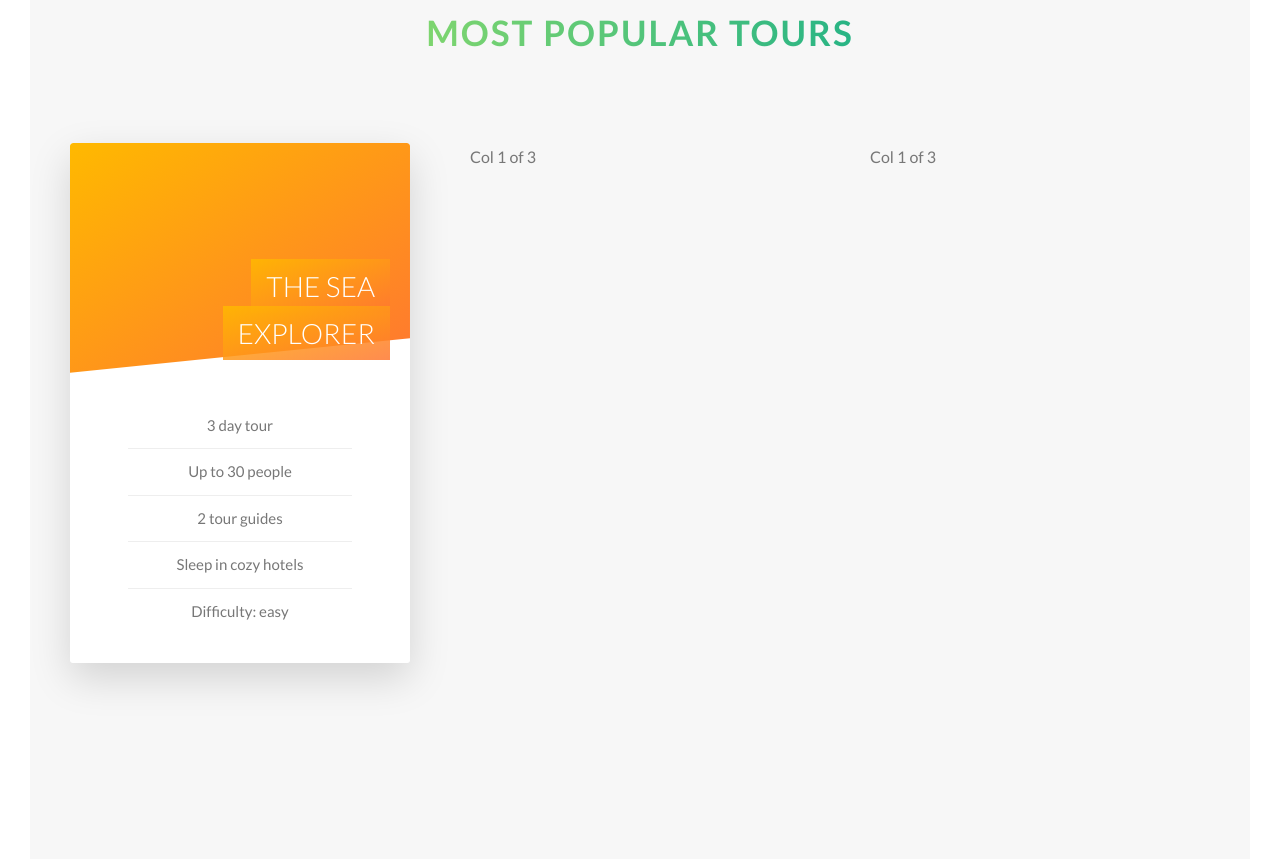
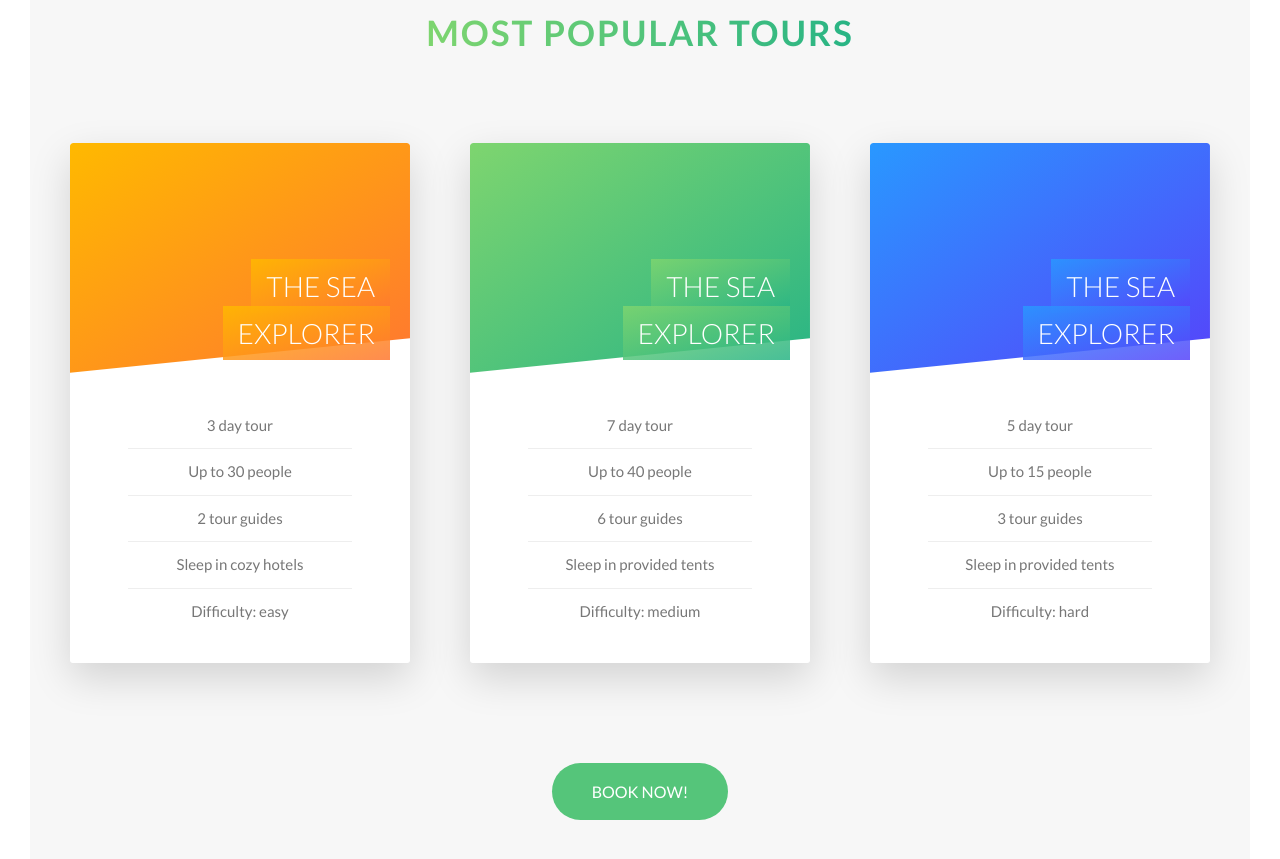
Before and after one commit to aykutterzi/natours, a website: page index.html in a window 1280 px wide. Shown: the part 2297-3156 px from the top of the page. Drawn offline with Linux system fonts and the light colour scheme.

Commit message:
Build other two cards and the button below

```diff
--- a/index.html
+++ b/index.html
@@ -161,12 +161,79 @@
                 </div>
               </div>
               <div class="card__side card__side--back card__side--back-1">
-                BACK
+                <div class="card__cta">
+                  <div class="card__price-box">
+                    <p class="card__price-only">Only</p>
+                    <p class="card__price-value">$297</p>
+                  </div>
+                  <a href="#" class="btn btn--white">Book now!</a>
+                </div>
               </div>
             </div>
           </div>
-          <div class="col-1-of-3">Col 1 of 3</div>
-          <div class="col-1-of-3">Col 1 of 3</div>
+          <div class="col-1-of-3">
+            <div class="card">
+              <div class="card__side card__side--front">
+                <div class="card__picture card__picture--2">&nbsp;</div>
+                <h4 class="card__heading">
+                  <span class="card__heading-span card__heading-span--2"
+                    >The sea explorer</span
+                  >
+                </h4>
+                <div class="card__details">
+                  <ul>
+                    <li>7 day tour</li>
+                    <li>Up to 40 people</li>
+                    <li>6 tour guides</li>
+                    <li>Sleep in provided tents</li>
+                    <li>Difficulty: medium</li>
+                  </ul>
+                </div>
+              </div>
+              <div class="card__side card__side--back card__side--back-2">
+                <div class="card__cta">
+                  <div class="card__price-box">
+                    <p class="card__price-only">Only</p>
+                    <p class="card__price-value">$497</p>
+                  </div>
+                  <a href="#" class="btn btn--white">Book now!</a>
+                </div>
+              </div>
+            </div>
+          </div>
+          <div class="col-1-of-3">
+            <div class="card">
+              <div class="card__side card__side--front">
+                <div class="card__picture card__picture--3">&nbsp;</div>
+                <h4 class="card__heading">
+                  <span class="card__heading-span card__heading-span--3"
+                    >The sea explorer</span
+                  >
+                </h4>
+                <div class="card__details">
+                  <ul>
+                    <li>5 day tour</li>
+                    <li>Up to 15 people</li>
+                    <li>3 tour guides</li>
+                    <li>Sleep in provided tents</li>
+                    <li>Difficulty: hard</li>
+                  </ul>
+                </div>
+              </div>
+              <div class="card__side card__side--back card__side--back-3">
+                <div class="card__cta">
+                  <div class="card__price-box">
+                    <p class="card__price-only">Only</p>
+                    <p class="card__price-value">$897</p>
+                  </div>
+                  <a href="#" class="btn btn--white">Book now!</a>
+                </div>
+              </div>
+            </div>
+          </div>
+        </div>
+        <div class="u-center-text u-margin-top-huge">
+          <a href="#" class="btn btn--green">Book now!</a>
         </div>
       </section>
     </main>
--- a/sass/base/_utilities.scss
+++ b/sass/base/_utilities.scss
@@ -11,3 +11,10 @@
 .u-margin-bottom-small {
   margin-bottom: 1.5rem;
 }
+
+.u-margin-top-big {
+  margin-top: 8rem;
+}
+.u-margin-top-huge {
+  margin-top: 10rem;
+}
--- a/sass/components/_button.scss
+++ b/sass/components/_button.scss
@@ -32,6 +32,15 @@
 
     &::after {
       background-color: $color-white;
+    }
+  }
+
+  &--green {
+    background-color: $color-primary;
+    color: $color-white;
+
+    &::after {
+      background-color: $color-primary;
     }
   }
 
--- a/sass/components/_card.scss
+++ b/sass/components/_card.scss
@@ -157,4 +157,30 @@
       }
     }
   }
+
+  // BACK SIDE STYLING
+  &__cta {
+    position: absolute;
+    top: 50%;
+    left: 50%;
+    transform: translate(-50%, -50%);
+    width: 90%;
+    text-align: center;
+  }
+
+  &__price-box {
+    text-align: center;
+    color: $color-white;
+    margin-bottom: 8rem;
+  }
+
+  &__price-ony {
+    font-size: 1.4rem;
+    text-transform: uppercase;
+  }
+
+  &__price-value {
+    font-size: 6rem;
+    font-weight: 100;
+  }
 }
--- a/sass/pages/_home.scss
+++ b/sass/pages/_home.scss
@@ -25,5 +25,5 @@
 .section-tours {
   background-color: $color-grey-light-1;
   margin-top: -10rem;
-  padding: 25rem 0 50rem 0;
+  padding: 25rem 0 15rem 0;
 }
```
Also changed, not shown: css/style.css.
